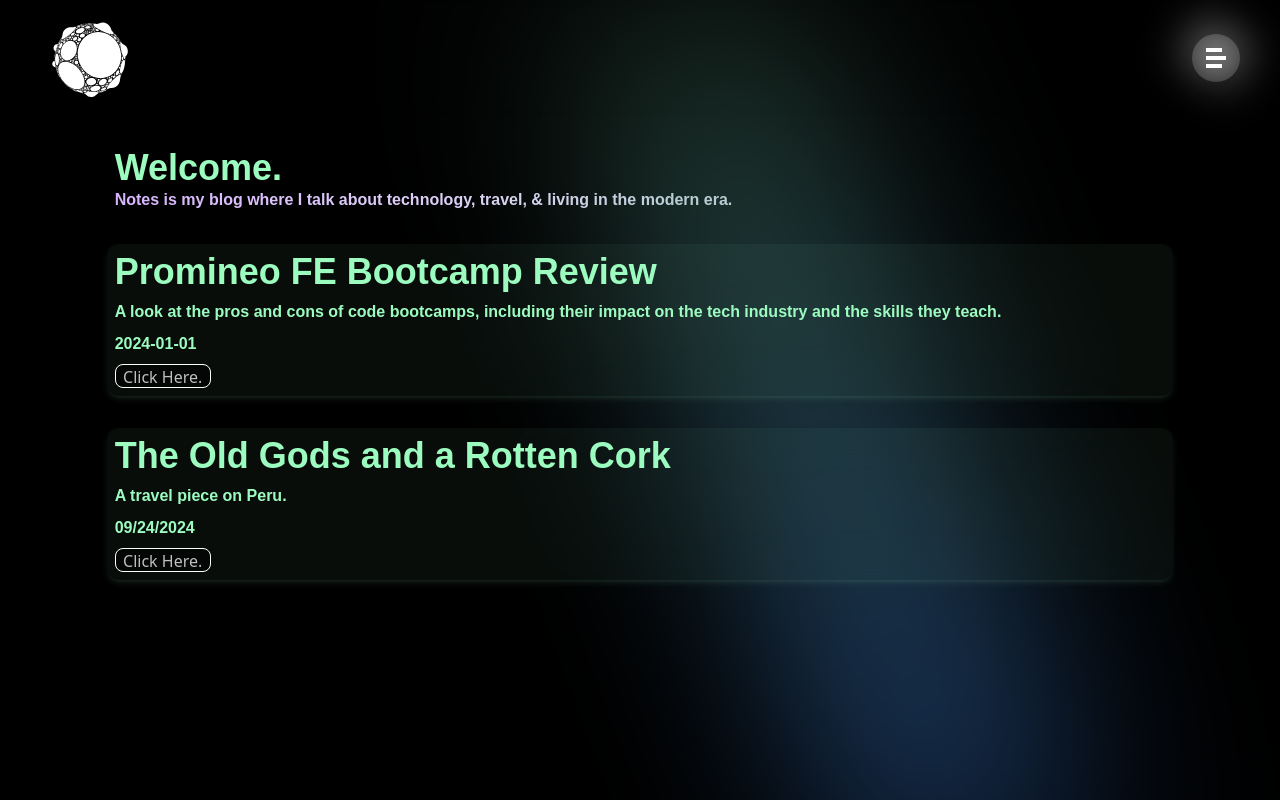
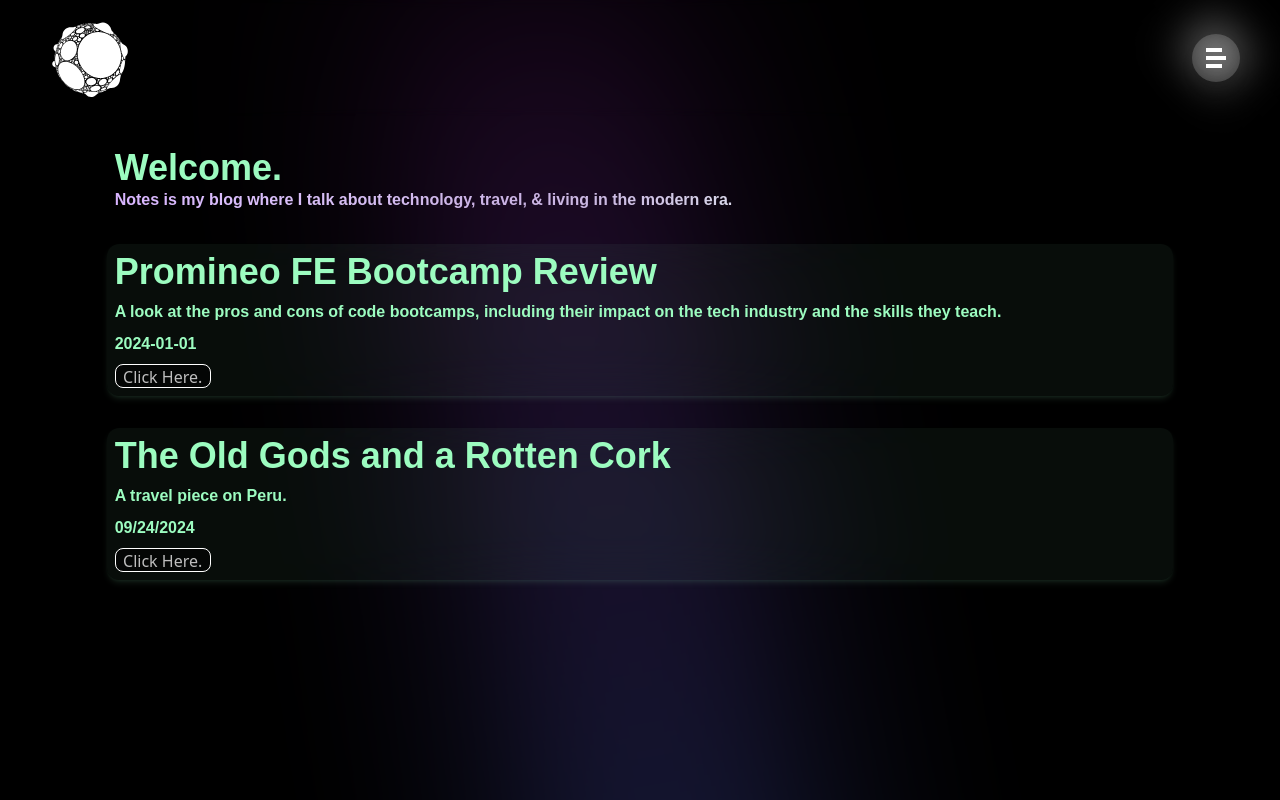
Before and after one commit to trevornei/trevorneidotcom, a Next.js app: page /notes in a window 1280 px wide. Shown: the top 800 px of the page. Built offline with nearby package versions, Linux system fonts and the light colour scheme; grey boxes are pictures that could not be loaded; a web font is replaced by a local one.

Commit message:
Build Check?

```diff
--- a/src/app/components/Nav.jsx
+++ b/src/app/components/Nav.jsx
@@ -94,7 +94,7 @@ export default function Nav() {
           <button onClick={openModal} className="relative">
             <Image
               src="/assets/images/ma_cherry/3.png"
-              className="absolute right-0 top-0 animate-pulse-slow animate-spin-slow blur-xl saturate-200"
+              className="absolute right-0 top-0 animate-spin-slow blur-xl saturate-200"
               width={100}
               height={100}
               alt="Absract shape for button styling"
--- a/src/app/notes/page.jsx
+++ b/src/app/notes/page.jsx
@@ -44,7 +44,7 @@ export default function Notes() {
   return (
     <>
       <Nav />
-      <div className="absolute rotate-[70deg] bg-gradient-to-r from-ts to-blue-500 blur-[120px] lg:right-[0px] lg:top-[400px] lg:h-[100px] lg:w-[900px]"></div>
+      <div className="absolute rotate-[80deg] rounded-[300px] bg-gradient-to-r from-fuchsia-800 to-blue-500 blur-[135px] lg:right-[0px] lg:top-[600px] lg:h-[75px] lg:w-[1300px]"></div>
       <div className="flex flex-col items-center justify-center">
         <div className="mx-auto flex w-10/12 flex-col items-start justify-center xl:mt-8 2xl:mt-10">
           <div className="sm: px-2 font-bold xl:mb-4">
```
